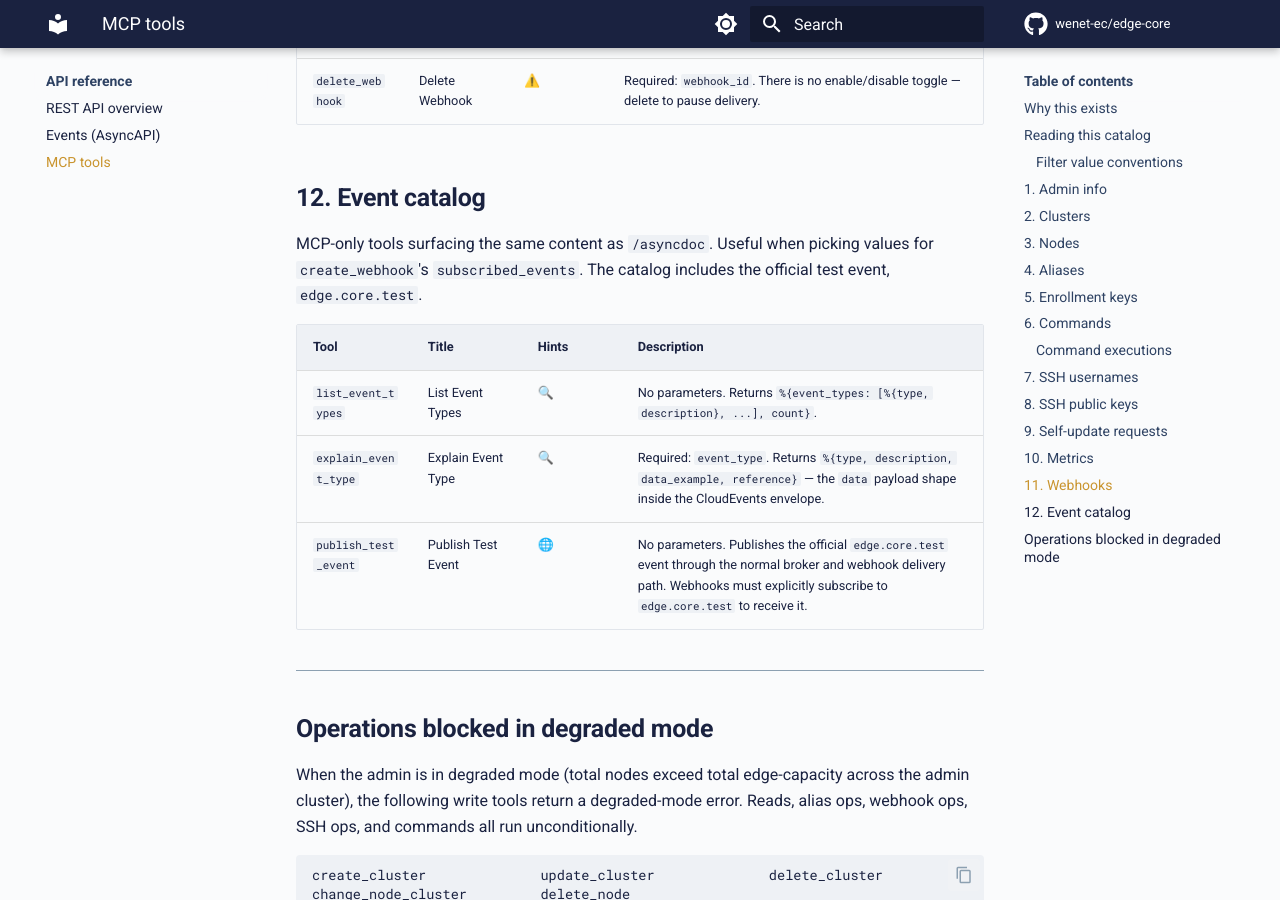
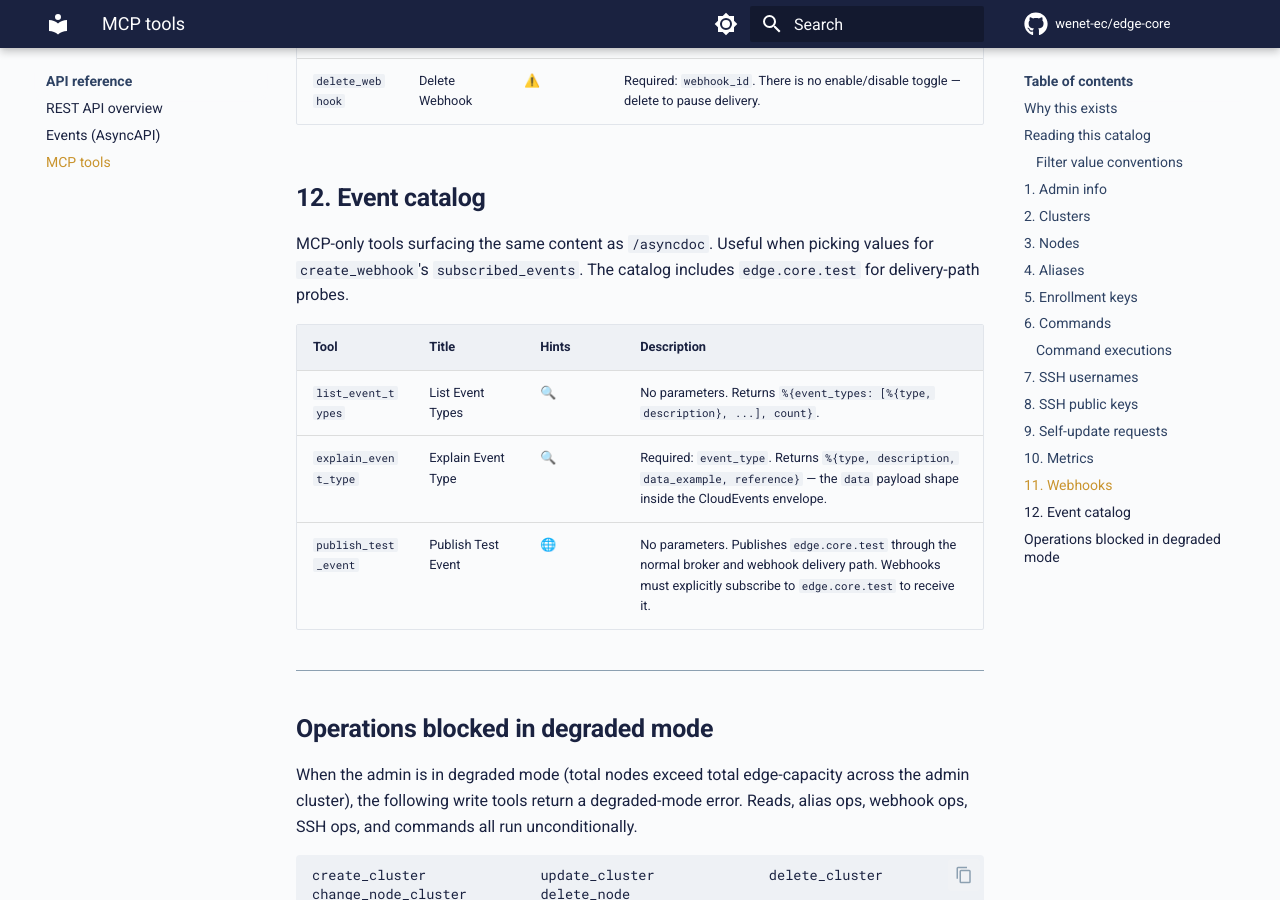
Before and after one commit to wenet-ec/edge-core, an MkDocs documentation site: the page built from docs/admin-mcp-v0.2.0.md, in a window 1280 px wide and 900 px high, scrolled down 9032 px. Built offline with MkDocs 1.6.1 and Material for MkDocs 9.7.7, drawn with Linux system fonts in a browser that asks for light colours; comment, search, counter and statistics services are not loaded.

```diff
--- a/docs/admin-mcp-v0.2.0.md
+++ b/docs/admin-mcp-v0.2.0.md
@@ -205,13 +205,13 @@ User-configured HTTP delivery destinations for events. Webhooks are **immutable*
 
 ## 12. Event catalog
 
-MCP-only tools surfacing the same content as `/asyncdoc`. Useful when picking values for `create_webhook`'s `subscribed_events`. The catalog includes the official test event, `edge.core.test`.
+MCP-only tools surfacing the same content as `/asyncdoc`. Useful when picking values for `create_webhook`'s `subscribed_events`. The catalog includes `edge.core.test` for delivery-path probes.
 
 | Tool | Title | Hints | Description |
 |---|---|---|---|
 | `list_event_types` | List Event Types | 🔍 | No parameters. Returns `%{event_types: [%{type, description}, ...], count}`. |
 | `explain_event_type` | Explain Event Type | 🔍 | Required: `event_type`. Returns `%{type, description, data_example, reference}` — the `data` payload shape inside the CloudEvents envelope. |
-| `publish_test_event` | Publish Test Event | 🌐 | No parameters. Publishes the official `edge.core.test` event through the normal broker and webhook delivery path. Webhooks must explicitly subscribe to `edge.core.test` to receive it. |
+| `publish_test_event` | Publish Test Event | 🌐 | No parameters. Publishes `edge.core.test` through the normal broker and webhook delivery path. Webhooks must explicitly subscribe to `edge.core.test` to receive it. |
 
 ---
 
```
Also changed, not shown: docs/admin-asyncapi-v0.2.0.md (+1 -1 lines), docs/architecture.md (+1 -1 lines), docs/guide.md (+1 -1 lines), docs/admin-openapi-v0.2.0.json, 7 other files.
